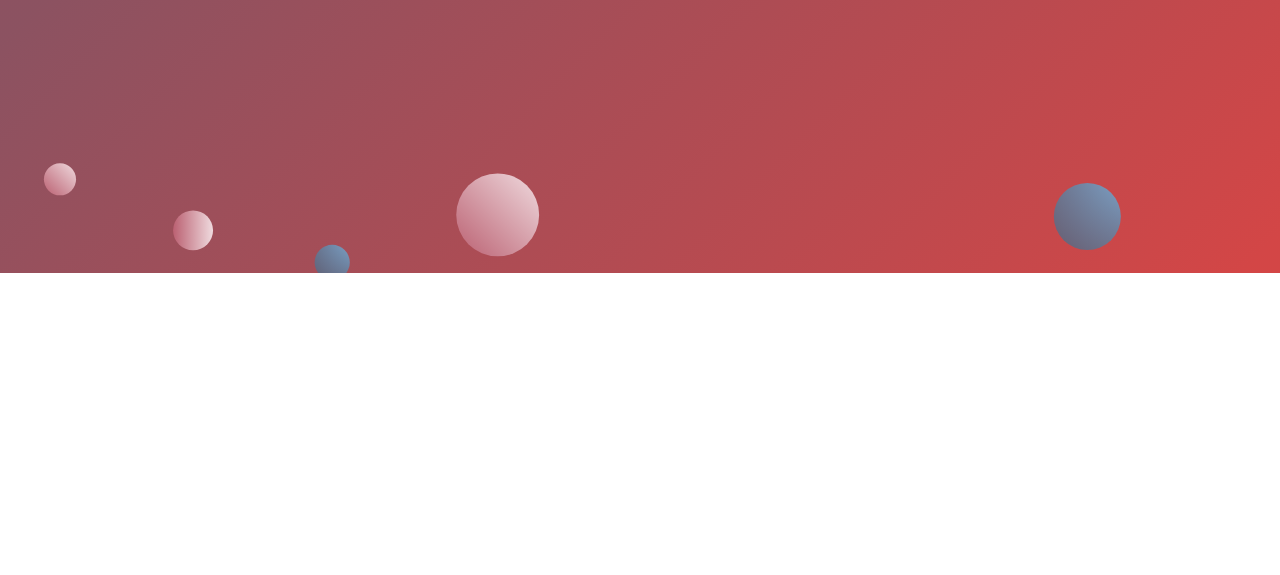
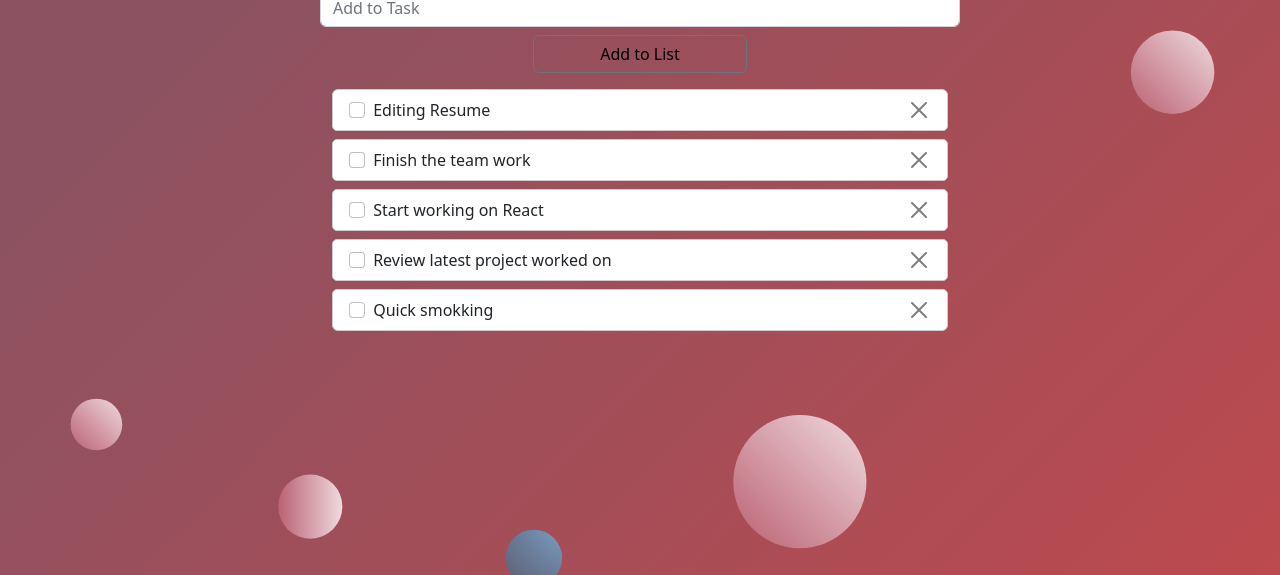
Before and after one commit to halilibrahimcelik/To-Do-List, a plain HTML site: page index.html in a window 1280 px wide. Shown: the part 225-800 px from the top of the page. Drawn offline with nearby package versions, Linux system fonts and the light colour scheme.

Commit message:
Editing style section of the list.

```diff
--- a/index.html
+++ b/index.html
@@ -4,6 +4,8 @@
     <meta charset="UTF-8" />
     <meta http-equiv="X-UA-Compatible" content="IE=edge" />
     <meta name="viewport" content="width=device-width, initial-scale=1.0" />
+    <script src="app.js" defer></script>
+    <link rel="stylesheet" href="style/style.css" />
 
     <script
       src="https://cdn.jsdelivr.net/npm/@popperjs/core@2.11.5/dist/umd/popper.min.js"
@@ -23,14 +25,7 @@
       integrity="sha384-0evHe/X+R7YkIZDRvuzKMRqM+OrBnVFBL6DOitfPri4tjfHxaWutUpFmBp4vmVor"
       crossorigin="anonymous"
     />
-    <link rel="preconnect" href="https://fonts.googleapis.com" />
-    <link rel="preconnect" href="https://fonts.gstatic.com" crossorigin />
-    <link
-      href="https://fonts.googleapis.com/css2?family=Roboto+Condensed:wght@300;700&display=swap"
-      rel="stylesheet"
-    />
-    <script src="app.js" defer></script>
-    <link rel="stylesheet" href="style/style.css" />
+
     <title>To-Do-List</title>
   </head>
   <body>
@@ -51,5 +46,86 @@
         </form>
       </div>
     </nav>
+
+    <section class="container pt-5">
+      <div id="main-list" class="m-auto">
+        <h1 class="text-white text-center">TO-DO-LIST</h1>
+        <form class="row gap-2 text-center pb-3" role="search">
+          <input
+            class="form-control me-2"
+            type="text"
+            placeholder="Add to Task"
+          />
+          <button
+            class="col-4 btn btn-outline-secondary text-black m-auto"
+            type="submit"
+          >
+            Add to List
+          </button>
+        </form>
+        <ul class="list-group d-flex flex-column gap-2">
+          <li class="list-group-item d-flex justify-content-between">
+            <div class="list-content">
+              <input
+                class="form-check-input me-1"
+                type="checkbox"
+                value=""
+                aria-label="..."
+              />
+              Editing Resume
+            </div>
+            <button class="btn btn-danger btn-close"></button>
+          </li>
+          <li class="list-group-item d-flex justify-content-between">
+            <div class="list-content">
+              <input
+                class="form-check-input me-1"
+                type="checkbox"
+                value=""
+                aria-label="..."
+              />
+              Finish the team work
+            </div>
+            <button class="btn btn-danger btn-close"></button>
+          </li>
+          <li class="list-group-item d-flex justify-content-between">
+            <div class="list-content">
+              <input
+                class="form-check-input me-1"
+                type="checkbox"
+                value=""
+                aria-label="..."
+              />
+              Start working on React
+            </div>
+            <button class="btn btn-danger btn-close"></button>
+          </li>
+          <li class="list-group-item d-flex justify-content-between">
+            <div class="list-content">
+              <input
+                class="form-check-input me-1"
+                type="checkbox"
+                value=""
+                aria-label="..."
+              />
+              Review latest project worked on
+            </div>
+            <button class="btn btn-danger btn-close"></button>
+          </li>
+          <li class="list-group-item d-flex justify-content-between">
+            <div class="list-content">
+              <input
+                class="form-check-input me-1"
+                type="checkbox"
+                value=""
+                aria-label="..."
+              />
+              Quick smokking
+            </div>
+            <button class="btn btn-danger btn-close"></button>
+          </li>
+        </ul>
+      </div>
+    </section>
   </body>
 </html>
--- a/style.scss
+++ b/style.scss
@@ -3,10 +3,20 @@ body{
     font-family: 'Roboto Condensed', sans-serif;
     background-repeat: no-repeat;
     background-size:cover;
+    height: 100vh;
+}
+input:focus,
+button:focus
+{
+    outline:0px !important;
+     -webkit-appearance:none;
+    box-shadow: none !important;
+    border:none;
 }
 
+
 nav{
-    background-color: tomato !important;
+    background-color: rgb(156, 67, 51) !important;
     padding: 0 !important;
 
     img{
@@ -27,3 +37,14 @@ nav{
     }
     }
 }
+
+//*******Editing List Groups
+
+.container{
+    width: 50% !important;
+}
+
+li{
+    border:1px solid #ccc !important;
+    border-radius: 5px;
+}
```
Also changed, not shown: style/style.css, 1 other file.
